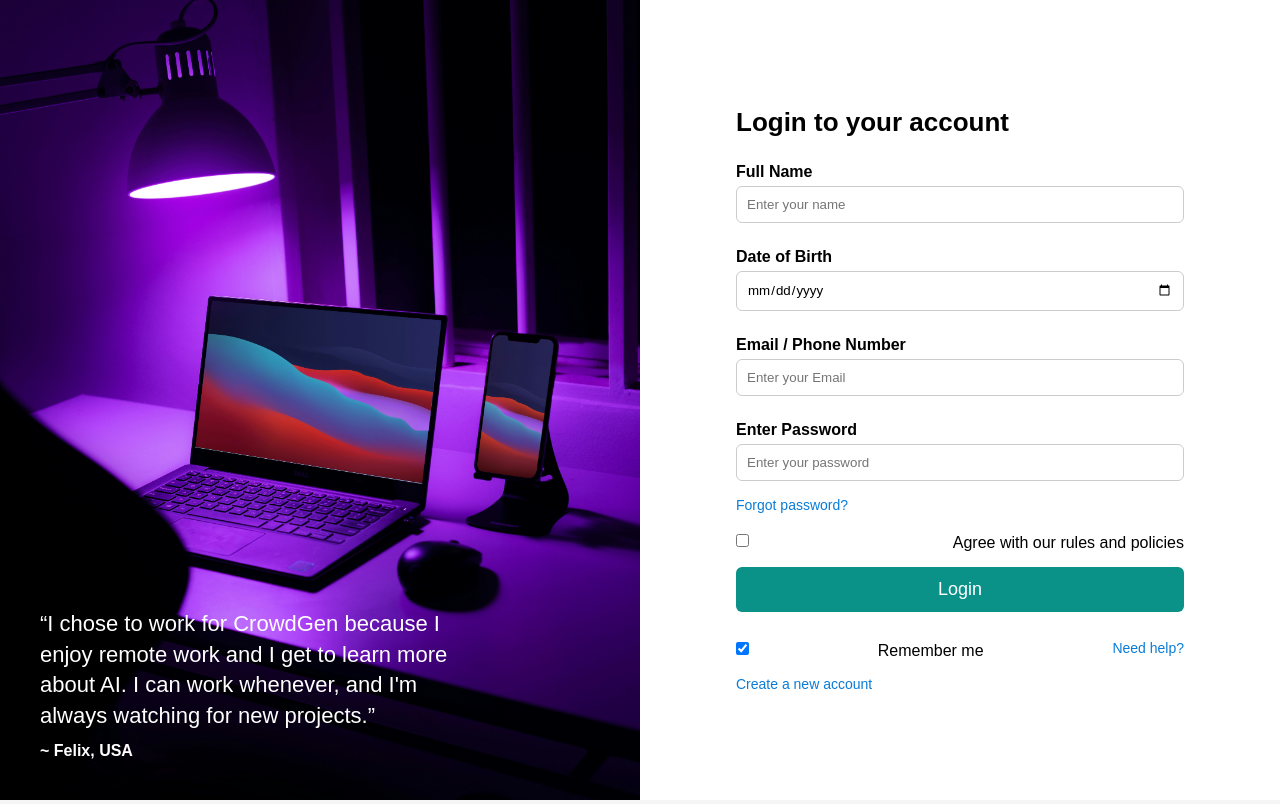
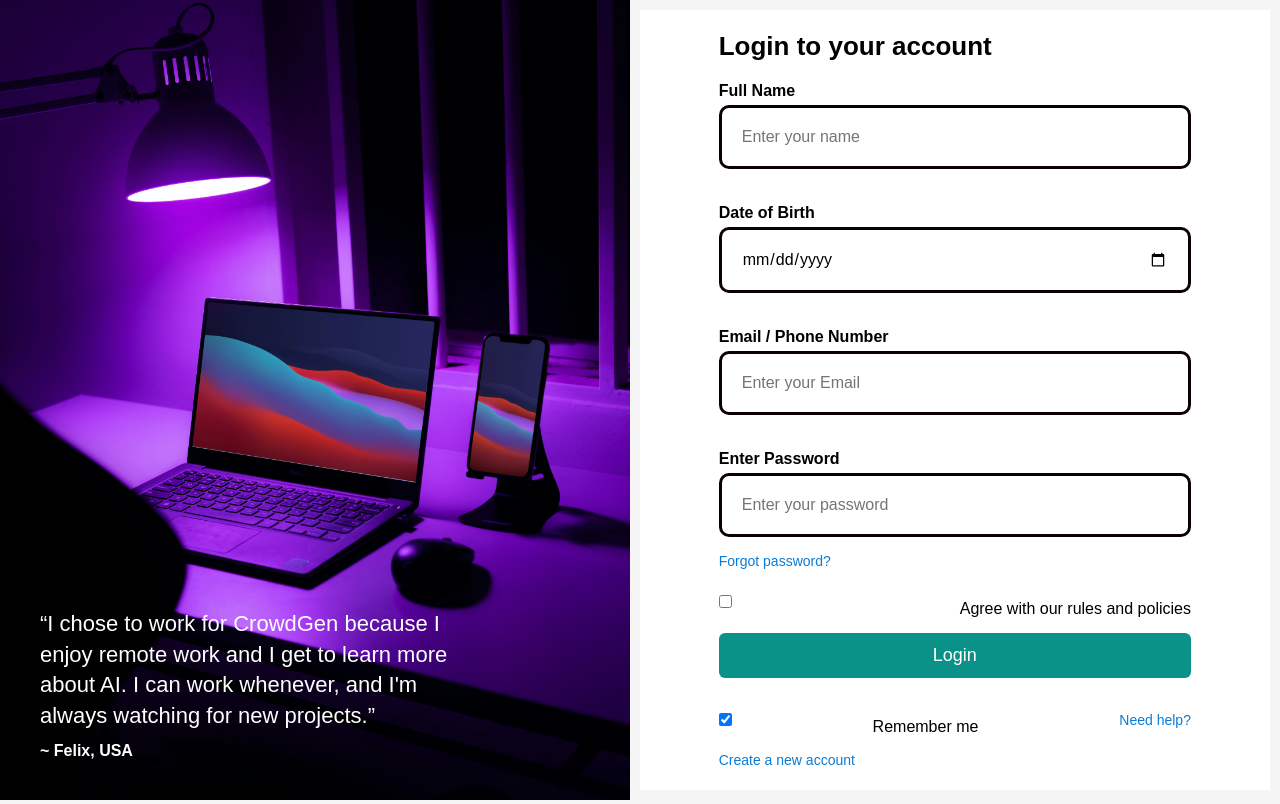
Before and after one commit to Dev-Felix001/login-strong-one-with-any-required-login-credentials., a plain HTML site: page index.html in a window 1280 px wide. Drawn offline with Linux system fonts and the light colour scheme.

Commit message:
Updated login page layout

```diff
--- a/stlye.css
+++ b/stlye.css
@@ -2,7 +2,9 @@
   margin: 0;
   padding: 0;
   box-sizing: border-box;
-  font-family: Arial, sans-serif;
+  font-family: "Prolific", sans-serif;
+  font-size:medium;
+
 }
 
 body {
@@ -52,7 +54,8 @@ body {
   display: flex;
   justify-content: center;
   align-items: center;
-  padding: 40px;
+  padding: 20px;
+  margin: 10px;
 }
 
 form {
@@ -60,13 +63,13 @@ form {
 }
 
 form h1 {
-  margin-bottom: 25px;
+  margin-bottom: 10px;
   font-size: 26px;
 }
 
 label {
   font-weight: bold;
-  margin: 10px 0 5px;
+  margin: 20px 0 5px;
   display: block;
 }
 
@@ -74,9 +77,10 @@ input[type="text"],
 input[type="password"],
 input[type="date"] {
   width: 100%;
-  padding: 10px;
+  padding: 20px;
   border: 1px solid #ccc;
-  border-radius: 6px;
+  border-radius: 10px;
+  border: 3px solid #0b0101;
   margin-bottom: 15px;
 }
 
```
